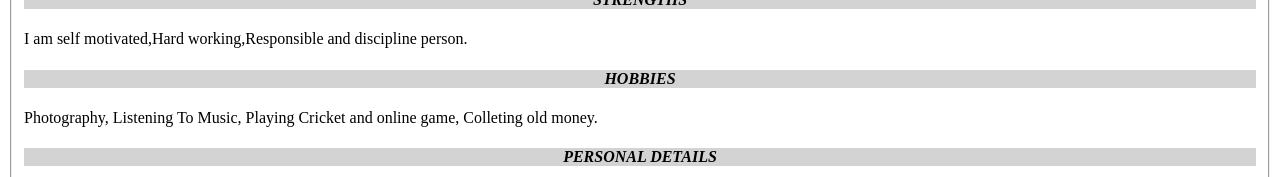
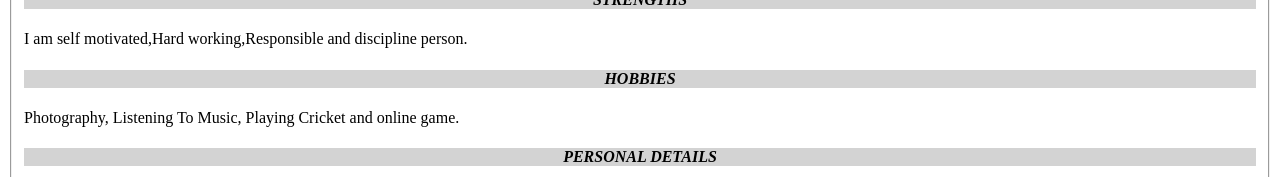
Before and after one commit to Sandip17715/Resume, a plain HTML site: page index.html in a window 1280 px wide. Shown: the part 594-771 px from the top of the page. Drawn offline with Linux system fonts and the light colour scheme.

Commit message:
Change it

```diff
--- a/index.html
+++ b/index.html
@@ -97,7 +97,7 @@
          </div>
              Photography,
              Listening To Music,
-             Playing Cricket and online game, Colleting old money.
+             Playing Cricket and online game.
        </div>
        <div>
           <div align="center">
```
